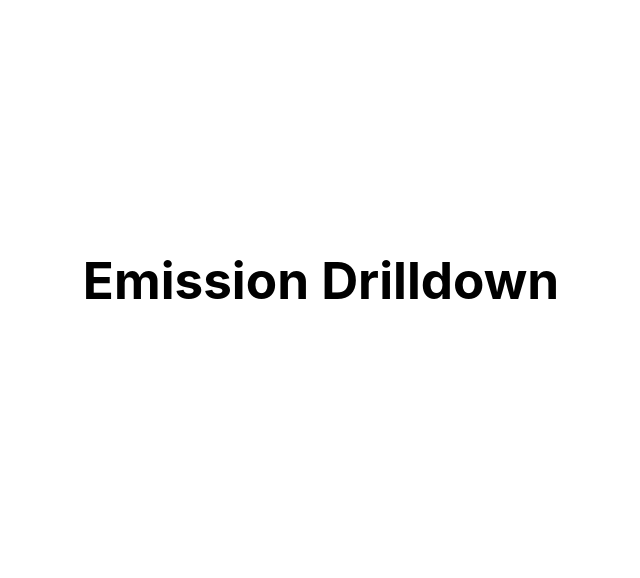
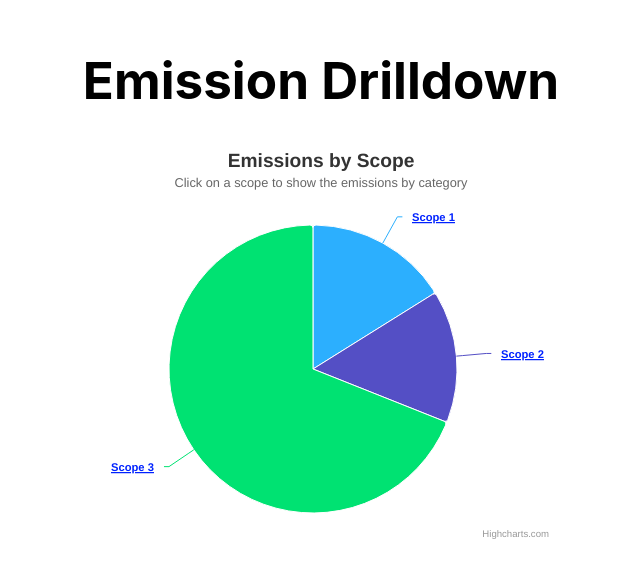
Before and after one commit to joshuadelange/emission-drilldown, a website built with Vite: page index.html in a window 1280 px wide. Shown: the part 120-698 px from the top of the page, without its empty margins (319-959 px from the left). Built offline with nearby package versions, Linux system fonts and the light colour scheme.

Commit message:
feat: add drilldown pie chart

```diff
--- a/index.html
+++ b/index.html
@@ -9,13 +9,8 @@
   <body>
     <main>
       <h1>Emission Drilldown</h1>
-      <section>
-        <figure id="scope-chart"></figure>
-        <figure id="category-chart"></figure>
-      </section>
-      <section>
-        <table></table>
-      </section>
+      <figure id="pie-chart"></figure>
+      <figure id="data-grid"></figure>
     </main>
     <script type="module" src="/main.js"></script>
   </body>
--- a/main.js
+++ b/main.js
@@ -1 +1,9 @@
 import './style.css'
+
+import { initPieChart } from './src/components/pie-chart.js'
+
+init()
+
+function init(){
+  initPieChart(document.getElementById('pie-chart'))
+}
--- a/package.json
+++ b/package.json
@@ -10,5 +10,8 @@
   },
   "devDependencies": {
     "vite": "^4.4.5"
+  },
+  "dependencies": {
+    "highcharts": "^11.1.0"
   }
 }
--- /dev/null
+++ b/src/components/pie-chart.js
@@ -0,0 +1,93 @@
+import Highcharts from 'highcharts';
+import HighchartsDrilldown from 'highcharts/modules/drilldown';
+
+import { getTransformedData } from '../data/get-transformed-data';
+
+export function initPieChart(element) {
+
+    HighchartsDrilldown(Highcharts)
+
+    const data = getTransformedData();
+
+    console.log({
+        series: [
+            {
+                name: 'Scopes',
+                colorByPoint: true,
+                data: data.map(scope => ({
+                    name: scope.name,
+                    y: scope.sum,
+                    drilldown: scope.name
+                }))
+            }
+        ],
+
+        drilldown: {
+            series: data.map(scope => ({
+                name: scope.name,
+                id: scope.name,
+                data: scope.activitiesByCategory.map(category => ([
+                    category.name,
+                    category.sum
+                ]))
+            }))
+        }
+    })
+
+    Highcharts.chart(element, {
+        chart: {
+            type: 'pie'
+        },
+        title: {
+            text: 'Emissions by Scope',
+        },
+        subtitle: {
+            text: 'Click on a scope to show the emissions by category',
+        },
+        accessibility: {
+            announceNewData: {
+                enabled: true
+            },
+            point: {
+                valueSuffix: 'tonnes CO2e'
+            }
+        },
+        plotOptions: {
+            series: {
+                dataLabels: {
+                    enabled: true,
+                    format: '{point.name}'
+                }
+            }
+        },
+
+        tooltip: {
+            headerFormat: '<span style="font-size:11px">{series.name}</span><br>',
+            pointFormat: '<span style="color:{point.color}">{point.name}</span>: <strong>{point.y:.2f} tonnes CO2e</strong> of total<br/>'
+        },
+
+        series: [
+            {
+                name: 'Scopes',
+                colorByPoint: true,
+                data: data.map(scope => ({
+                    name: scope.name,
+                    y: scope.sum,
+                    drilldown: scope.name
+                }))
+            }
+        ],
+
+        drilldown: {
+            series: data.map(scope => ({
+                name: scope.name,
+                id: scope.name,
+                data: scope.activitiesByCategory.map(category => ([
+                    category.name,
+                    category.sum
+                ]))
+            }))
+        }
+    });
+
+}
--- a/src/data/transform-data.js
+++ b/src/data/get-transformed-data.js
@@ -1,6 +1,6 @@
 import data from './data.json';
 
-export function transformData() {
+export function getTransformedData() {
     return transformScopes(data);
 }
 
--- a/style.css
+++ b/style.css
@@ -36,7 +36,11 @@ main {
   max-width: 1280px;
   margin: 0 auto;
   padding: 2rem;
-  text-align: center;
+  text-align: left;
+}
+
+figure {
+  margin: 0;
 }
 
 button {
```
Also changed, not shown: 1 other file.
